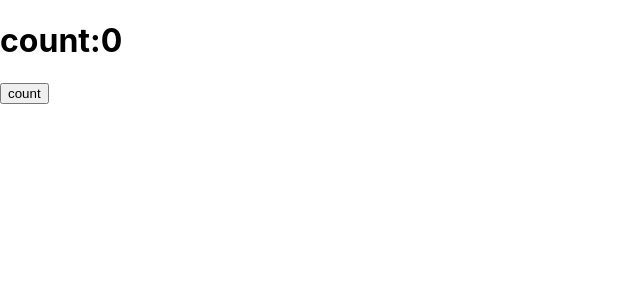
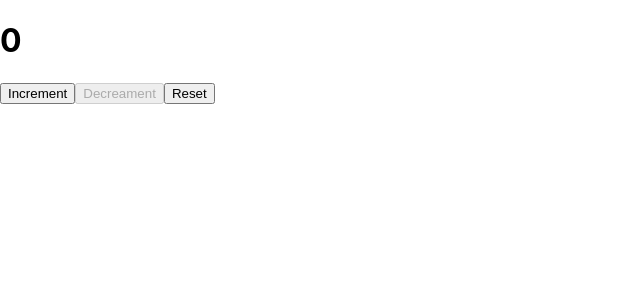
Before and after one commit to saini9485/React-Interview_Questions, a React (Create React App) app: page / in a window 1280 px wide. Shown: the top 300 px of the page, without its empty margins (0-640 px from the left). Built offline with nearby package versions, Linux system fonts and the light colour scheme.

Commit message:
InterviewCounter

```diff
--- a/src/App.js
+++ b/src/App.js
@@ -1,10 +1,12 @@
 import './App.css';
-import { Counter } from './components/counter/Counter';
+import { InterviewCounter } from './components/InterViewCounter';
+// import { Counter } from './components/counter/Counter';
 
 function App() {
   return (
     <div>
-      <Counter />
+      {/* <Counter /> */}
+      <InterviewCounter/>
     </div>
 
 
--- /dev/null
+++ b/src/components/InterViewCounter.jsx
@@ -0,0 +1,25 @@
+import React, {useState} from "react"
+
+export  function InterviewCounter (){
+  const[count, setCount] = useState(0)
+ const Increament = () => {
+   setCount(count+1)
+ }
+ const Decreament= () => {
+  setCount(count-1)
+}
+const r = () => {
+  setCount(0)
+}
+  return(
+    <div>
+      <h1>
+        {count}
+          </h1>
+        <button onClick = {Increament}>Increment</button>
+        <button onClick = {Decreament} disabled = {count==0}>Decreament</button>
+        <button onClick = {r}>Reset</button>
+
+    </div>
+  )
+}
```
